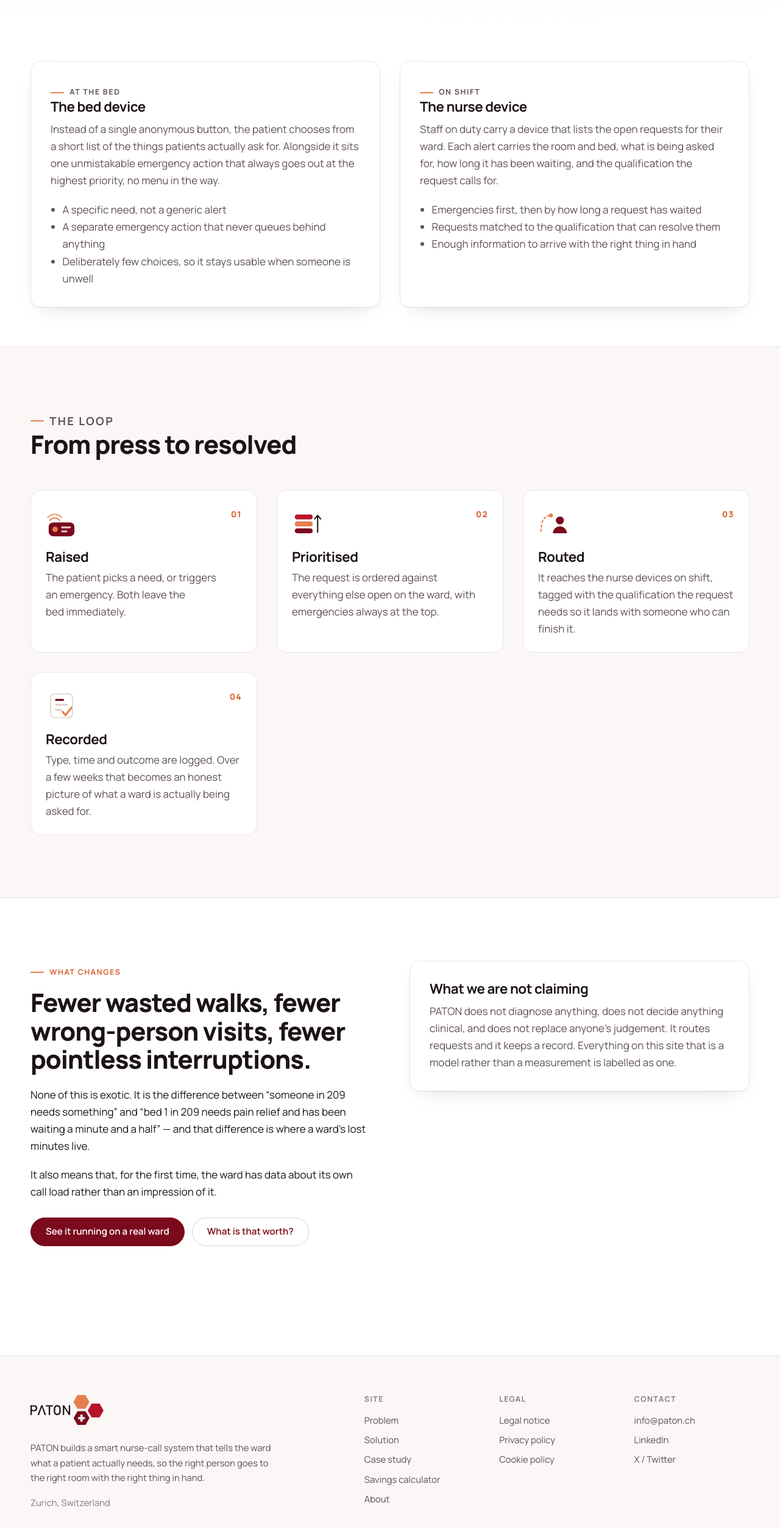
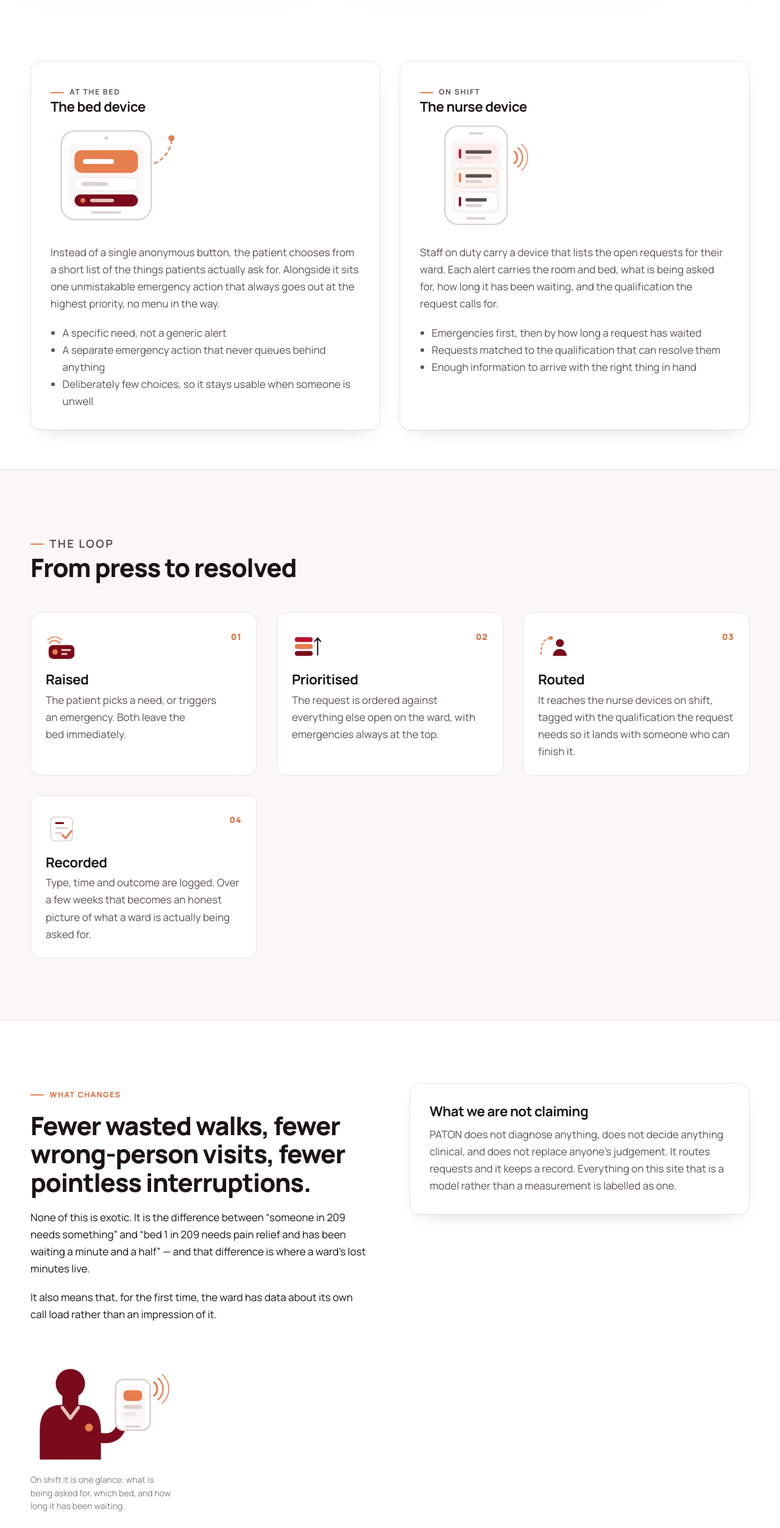
Before and after one commit to devpaton/paton-website, an Eleventy site: page src/solution.njk in a window 1280 px wide. Shown: the part 912-3417 px from the top of the page at 61% size. Built offline with nearby package versions, Linux system fonts and the light colour scheme; Eleventy itself is replaced by a stand-in of ours; files that its build step writes are made by us from their sources.

Commit message:
feat draw the devices staff actually hold on the solution page

```diff
--- /dev/null
+++ b/src/_includes/partials/device-art-bed.njk
@@ -0,0 +1,53 @@
+{#
+  The thing at the bed, drawn as the object rather than as a diagram: a pad with one large
+  need button, a quieter second choice and a separate emergency, and the call already leaving.
+  Deliberately shape-only — no readable text — so it reads at 200px to someone who has never
+  been shown a screenshot.
+#}
+<svg
+  class="card__art"
+  viewBox="0 0 220 180"
+  role="img"
+  aria-label="A bed device: one large button for a need, a quieter second choice, a separate emergency button underneath, and the call leaving the bed."
+  focusable="false"
+>
+  <defs>
+    <style>
+      .db-shell { fill: #ffffff; stroke: #ddd2cf; }
+      .db-screen { fill: #faf7f6; }
+      .db-choice { fill: #ffffff; stroke: #f0e9e7; }
+      .db-hardware { fill: #ddd2cf; }
+    </style>
+  </defs>
+
+  <!-- the pad itself: rounded shell, camera dot, screen inset -->
+  <rect class="db-shell" x="18" y="16" width="150" height="148" rx="22" stroke-width="2.5" />
+  <circle class="db-hardware" cx="93" cy="28" r="3" />
+  <rect class="db-screen" x="30" y="38" width="126" height="104" rx="12" />
+
+  <!-- the need the patient picks -->
+  <rect x="40" y="48" width="106" height="38" rx="12" fill="#e77e4e" />
+  <rect x="54" y="63" width="52" height="8" rx="4" fill="#ffffff" />
+
+  <!-- the short list it sits in -->
+  <rect class="db-choice" x="40" y="94" width="106" height="22" rx="10" stroke-width="1.5" />
+  <rect x="52" y="101" width="44" height="7" rx="3.5" fill="#ddd2cf" />
+
+  <!-- the emergency, kept apart from the list -->
+  <rect x="40" y="122" width="106" height="20" rx="10" fill="#7a0a1c" />
+  <circle cx="54" cy="132" r="4" fill="#e77e4e" />
+  <rect x="66" y="129" width="40" height="6" rx="3" fill="#e6c3bb" />
+
+  <rect class="db-hardware" x="68" y="150" width="50" height="4" rx="2" />
+
+  <!-- the call, on its way out of the room -->
+  <path
+    d="M174 70 C 192 62, 200 46, 202 34"
+    fill="none"
+    stroke="#e77e4e"
+    stroke-width="2.5"
+    stroke-dasharray="5 6"
+    stroke-linecap="round"
+  />
+  <circle cx="202" cy="28" r="5" fill="#e77e4e" />
+</svg>
--- /dev/null
+++ b/src/_includes/partials/device-art-nurse.njk
@@ -0,0 +1,53 @@
+{#
+  The thing staff carry: a phone with three requests already in order, and a ping arriving.
+  Same shape-only treatment as device-art-bed.njk — the ordering is shown by the colour of the
+  bar down the side of each row, not by text nobody could read at this size.
+#}
+<svg
+  class="card__art"
+  viewBox="0 0 220 180"
+  role="img"
+  aria-label="A phone carried on shift, showing three open requests in order with an emergency at the top, as a new one arrives."
+  focusable="false"
+>
+  <defs>
+    <style>
+      .dn-shell { fill: #ffffff; stroke: #ddd2cf; }
+      .dn-screen { fill: #faf7f6; }
+      .dn-hardware { fill: #ddd2cf; }
+      .dn-what { fill: #5f5052; }
+      .dn-where { fill: #ddd2cf; }
+      .dn-ping { fill: none; stroke: #e77e4e; stroke-linecap: round; }
+    </style>
+  </defs>
+
+  <!-- the phone -->
+  <rect class="dn-shell" x="42" y="8" width="104" height="164" rx="22" stroke-width="2.5" />
+  <rect class="dn-hardware" x="82" y="18" width="24" height="4" rx="2" />
+  <rect class="dn-screen" x="52" y="30" width="84" height="124" rx="12" />
+
+  <!-- the emergency, always on top -->
+  <rect x="58" y="38" width="72" height="32" rx="10" fill="#fdeceb" />
+  <rect x="65" y="46" width="4" height="16" rx="2" fill="#b7142c" />
+  <rect class="dn-what" x="76" y="48" width="44" height="6" rx="3" />
+  <rect class="dn-where" x="76" y="58" width="28" height="5" rx="2.5" />
+
+  <!-- the one that just came in -->
+  <rect x="58" y="78" width="72" height="32" rx="10" fill="#fdf3ee" stroke="#f4dbca" stroke-width="1.5" />
+  <rect x="65" y="86" width="4" height="16" rx="2" fill="#e77e4e" />
+  <rect class="dn-what" x="76" y="88" width="44" height="6" rx="3" />
+  <rect class="dn-where" x="76" y="98" width="28" height="5" rx="2.5" />
+
+  <!-- the one that has been waiting longer -->
+  <rect x="58" y="118" width="72" height="32" rx="10" fill="#ffffff" stroke="#f0e9e7" stroke-width="1.5" />
+  <rect x="65" y="126" width="4" height="16" rx="2" fill="#7a0a1c" />
+  <rect class="dn-what" x="76" y="128" width="36" height="6" rx="3" />
+  <rect class="dn-where" x="76" y="138" width="28" height="5" rx="2.5" />
+
+  <rect class="dn-hardware" x="78" y="160" width="32" height="4" rx="2" />
+
+  <!-- the ping: the new request landing in someone's hand -->
+  <path class="dn-ping" d="M158 50 A 13 13 0 0 1 158 70" stroke-width="3" />
+  <path class="dn-ping" d="M164 44 A 21 21 0 0 1 164 76" stroke-width="2.25" />
+  <path class="dn-ping" d="M170 38 A 29 29 0 0 1 170 82" stroke-width="1.5" />
+</svg>
--- /dev/null
+++ b/src/_includes/partials/nurse-figure-art.njk
@@ -0,0 +1,58 @@
+{#
+  A nurse glancing at a request that has just landed. Flat geometric shapes in the same language
+  as the step icons — a rounded head, no face — so it stays a diagram of the moment rather than
+  a drawing of a particular person.
+#}
+<svg
+  class="figure-art__svg"
+  viewBox="0 0 220 180"
+  role="img"
+  aria-label="A nurse glancing at a phone as a new request arrives on it."
+  focusable="false"
+>
+  <defs>
+    <style>
+      .nf-body { fill: #7a0a1c; }
+      .nf-shell { fill: #ffffff; stroke: #ddd2cf; }
+      .nf-screen { fill: #faf7f6; }
+      .nf-hardware { fill: #ddd2cf; }
+      .nf-ping { fill: none; stroke: #e77e4e; stroke-linecap: round; }
+    </style>
+  </defs>
+
+  <rect class="nf-body" x="48" y="72" width="24" height="22" />
+  <path class="nf-body" d="M14 172 V128 C14 102 26 90 46 90 H74 C94 90 106 102 106 128 V172 Z" />
+  <circle class="nf-body" cx="60" cy="58" r="22" />
+
+  <!-- collar and badge: the only detail the figure gets -->
+  <path
+    d="M48 94 L60 110 L72 94"
+    fill="none"
+    stroke="#e6c3bb"
+    stroke-width="5"
+    stroke-linecap="round"
+    stroke-linejoin="round"
+  />
+  <circle cx="88" cy="124" r="6" fill="#e77e4e" />
+
+  <!-- the arm holding the phone up, drawn before the phone so the hand sits behind it -->
+  <path
+    d="M98 138 Q128 146 136 124"
+    fill="none"
+    stroke="#7a0a1c"
+    stroke-width="15"
+    stroke-linecap="round"
+  />
+
+  <rect class="nf-shell" x="128" y="52" width="52" height="76" rx="12" stroke-width="2.5" />
+  <rect class="nf-screen" x="135" y="62" width="38" height="56" rx="8" />
+  <rect x="140" y="68" width="28" height="16" rx="6" fill="#e77e4e" />
+  <rect x="140" y="90" width="28" height="6" rx="3" fill="#ddd2cf" />
+  <rect x="140" y="101" width="18" height="6" rx="3" fill="#f0e9e7" />
+  <rect class="nf-hardware" x="142" y="121" width="24" height="3" rx="1.5" />
+
+  <!-- the request arriving -->
+  <path class="nf-ping" d="M186 56 A 13 13 0 0 1 186 76" stroke-width="3" />
+  <path class="nf-ping" d="M192 50 A 21 21 0 0 1 192 82" stroke-width="2.25" />
+  <path class="nf-ping" d="M198 44 A 29 29 0 0 1 198 88" stroke-width="1.5" />
+</svg>
--- a/src/assets/css/site.css
+++ b/src/assets/css/site.css
@@ -584,6 +584,30 @@ hr {
 .page-art figcaption {
   margin-top: 1rem;
   max-width: 42rem;
+}
+
+/* A small drawing of the device a card is about, sitting under that card's heading. */
+.card__art {
+  display: block;
+  width: min(100%, 13.5rem);
+  height: auto;
+  margin: 0.75rem 0 1.5rem;
+}
+
+/* A drawing set into a column of body copy: small enough that the text still leads. */
+.figure-art {
+  margin: 2.25rem 0 0;
+  max-width: 15rem;
+}
+
+.figure-art__svg {
+  display: block;
+  width: 100%;
+  height: auto;
+}
+
+.figure-art figcaption {
+  margin-top: 0.85rem;
 }
 
 /* ---------- cards ---------- */
--- a/src/solution.njk
+++ b/src/solution.njk
@@ -32,6 +32,7 @@ description: >-
       <article class="card">
         <p class="eyebrow" style="margin-top: 0">At the bed</p>
         <h3>The bed device</h3>
+        {% include "partials/device-art-bed.njk" %}
         <p>
           Instead of a single anonymous button, the patient chooses from a short list of the things
           patients actually ask for. Alongside it sits one unmistakable emergency action that always
@@ -47,6 +48,7 @@ description: >-
       <article class="card">
         <p class="eyebrow" style="margin-top: 0">On shift</p>
         <h3>The nurse device</h3>
+        {% include "partials/device-art-nurse.njk" %}
         <p>
           Staff on duty carry a device that lists the open requests for their ward. Each alert
           carries the room and bed, what is being asked for, how long it has been waiting, and the
@@ -116,6 +118,15 @@ description: >-
         It also means that, for the first time, the ward has data about its own call load rather
         than an impression of it.
       </p>
+
+      <figure class="figure-art">
+        {% include "partials/nurse-figure-art.njk" %}
+        <figcaption class="note">
+          On shift it is one glance: what is being asked for, which bed, and how long it has been
+          waiting.
+        </figcaption>
+      </figure>
+
       <div class="button-row" style="margin-top: 1.75rem">
         <a class="button" href="/case-study/">See it running on a real ward</a>
         <a class="button button--ghost" href="/savings-calculator/">What is that worth?</a>
```
